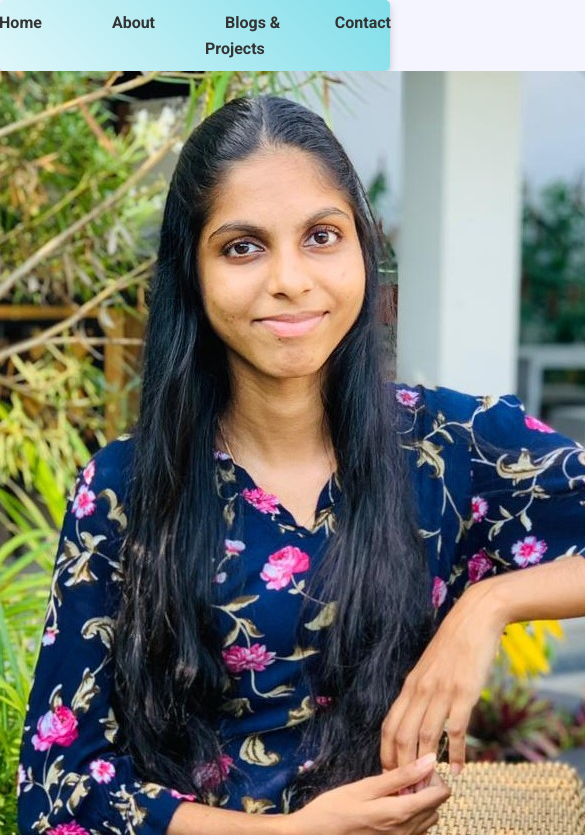
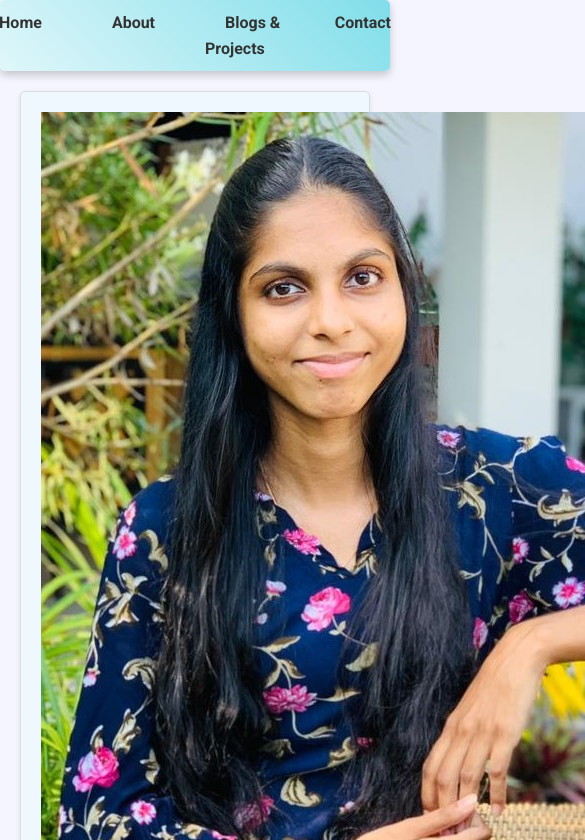
Before and after one commit to Sachini527/Personal-Portfolio, a plain HTML site: page index.html in a window 390 px wide. Shown: the top 840 px of the page, 585 px wide, since content can reach past the window. Drawn offline with Linux system fonts and the light colour scheme.

Commit message:
Enhance footer styling and layout; add main content structure with responsive design

```diff
--- a/styles.css
+++ b/styles.css
@@ -96,7 +96,7 @@ footer {
     font-size: 0.9em;
 }
 
-footer::before{
+footer::before {
     content: "Thank you for visiting ";
     /* Generated content with pseudo-element */
     font-weight: bold;
@@ -113,7 +113,27 @@ footer::before{
     }
 }
 
-header{
+header {
     animation: fadeIn 2s ease-in;
     /* Animation effect */
 }
+
+/* Main, About, Blog & contact page layout */
+main {
+    display: flex;
+    flex-direction: column;
+    align-items: center;
+    gap: 20px;
+    padding: 20px;
+    flex: 1; /* push the footer to the bottom */
+}
+
+section, aside{
+    width: 100%;
+    max-width: 800px;
+    padding: 20px;
+    background-color: #f0f8ff;
+    border: 1px solid #ddd;
+    border-radius: 5px;
+    box-shadow: 0 2px 5px rgba(0, 0, 0, 0.1);
+}
```
